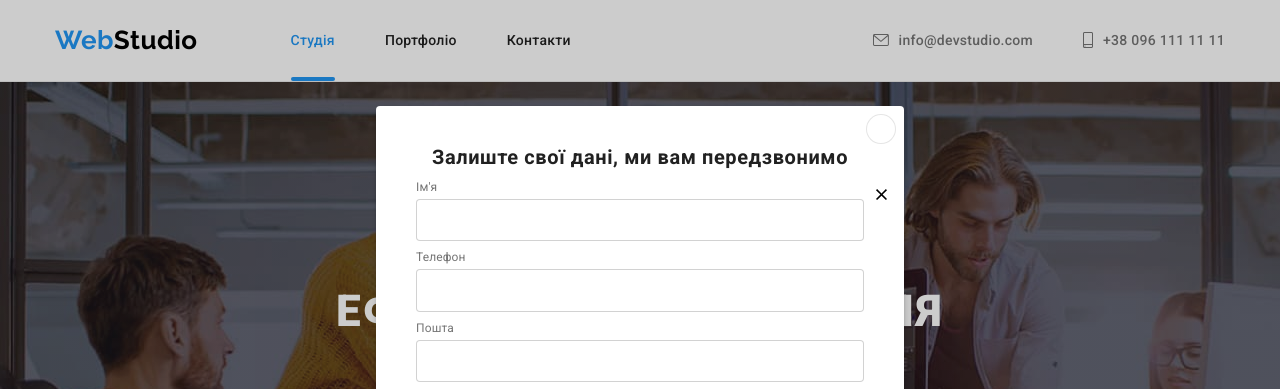
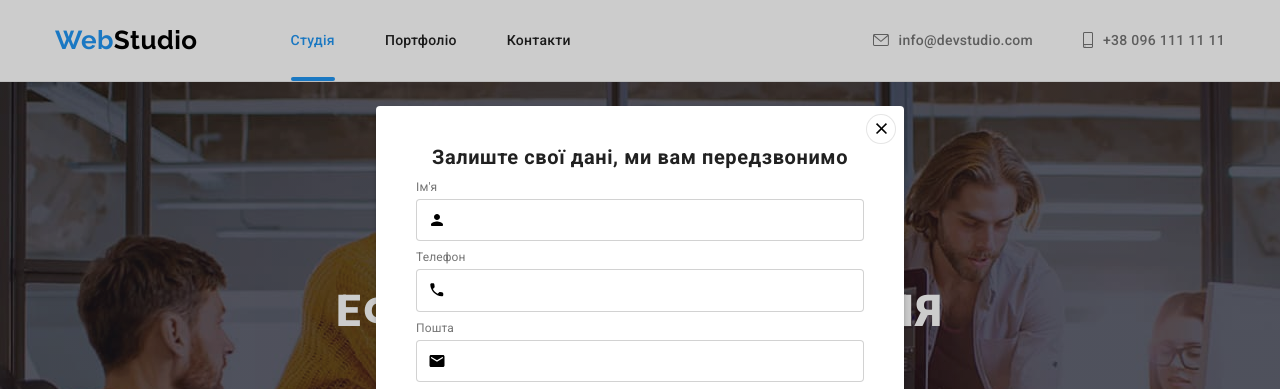
Before and after one commit to anastizs/goit-markup-hw-06, a plain HTML site: page index.html in a window 1280 px wide. Both pictures are taken after a click on the button "Замовити послугу". Shown: the top 389 px of the page. Drawn offline with nearby package versions, Linux system fonts and the light colour scheme.

Commit message:
Update index.html

```diff
--- a/index.html
+++ b/index.html
@@ -66,7 +66,7 @@
                     <div class="backdrop is-hidden" data-modal>
                         <div class="modal">
                             <button class="close-btn" data-modal-close>
-                                <svg class="close-svg">
+                                <svg class="close-icon">
                                     <use href="./images/symbol-defs.svg#icon-x"></use>
                                 </svg>
                             </button>
@@ -76,15 +76,22 @@
                                     <div class="form-field">
                                         <label class="form-label" for="name" >Ім'я</label>
                                         <input class="form-input" type="text" name="name" id="name">
+                                        <svg class="form-icon"><use href="./images/symbol-defs.svg#form-person"></use></svg>
                                     </div>
 
                                     <div class="form-field">
                                         <label class="form-label" for="tel">Телефон</label>
                                         <input class="form-input" type="tel" name="tel" id="tel" autofocus>
+                                        <svg class="form-icon">
+                                            <use href="./images/symbol-defs.svg#form-phone"></use>
+                                        </svg>
                                     </div>
                                     <div class="form-field">
                                         <label class="form-label" for="mail">Пошта</label>
                                         <input class="form-input" type="email" name="mail" id="mail">
+                                        <svg class="form-icon">
+                                            <use href="./images/symbol-defs.svg#form-email"></use>
+                                        </svg>
                                     </div>
                                     <div class="form-field">
                                         <label class="form-label" for="comment">Коментар</label>
```
